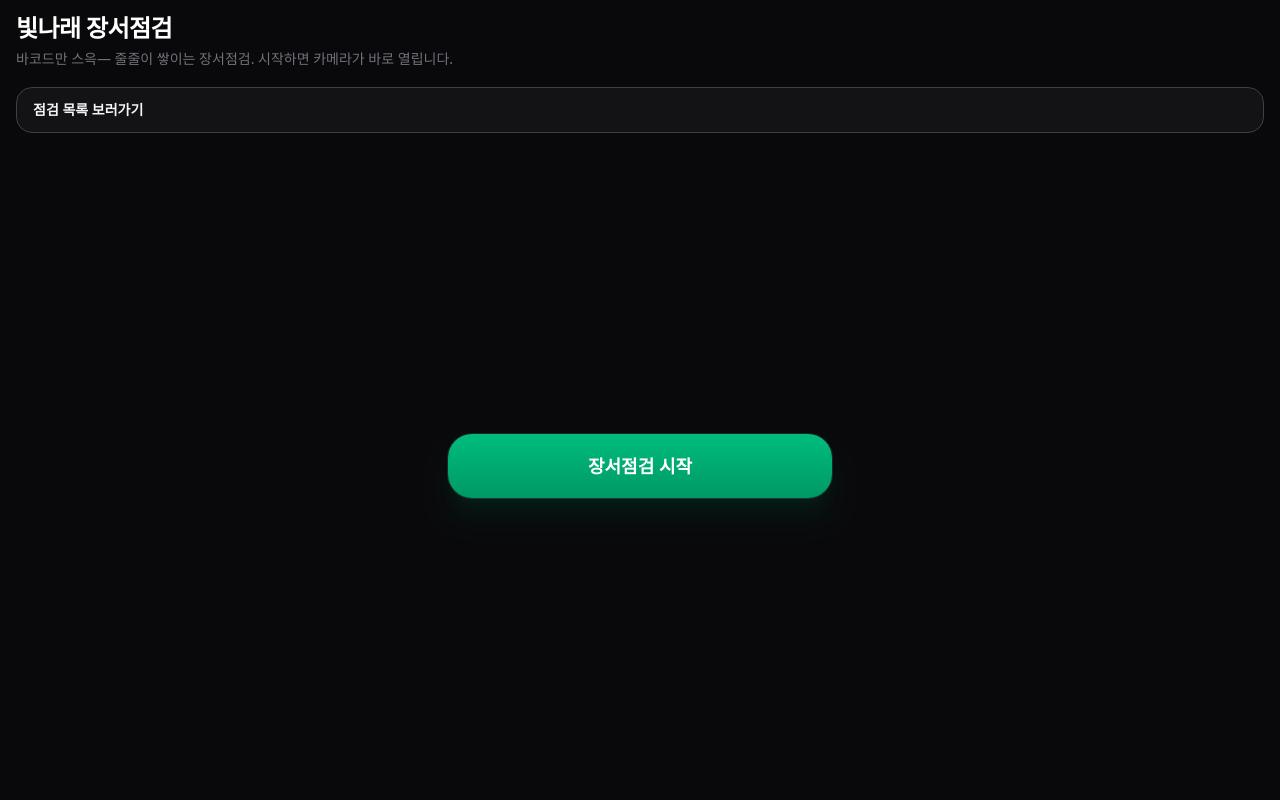
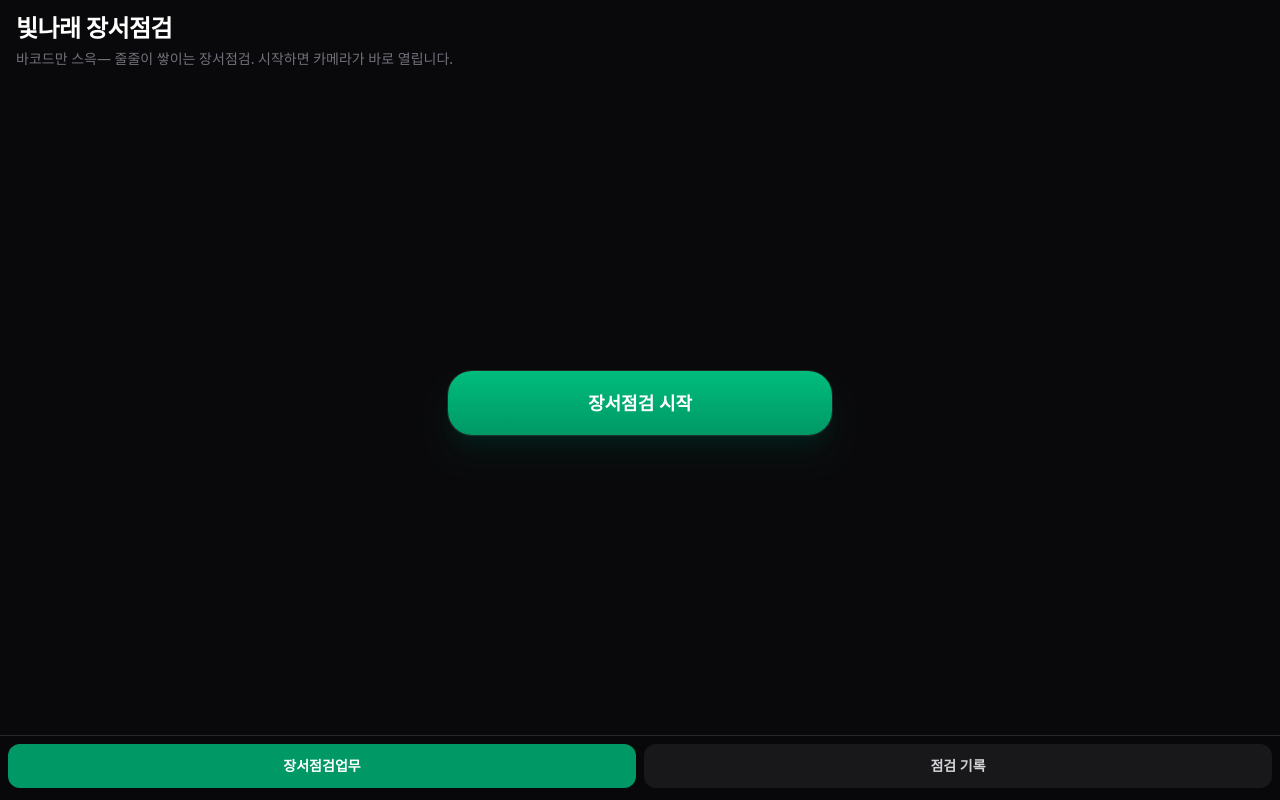
Before and after one commit to DAAC-A00/book_scanner, a Next.js app: page / in a window 1280 px wide. Built offline with nearby package versions, Linux system fonts and the light colour scheme.

Commit message:
Scanner 컴포넌트의 기록 조회 UI를 개선하고, 세션 관리 로직을 최적화하여 작업 및 기록 탭 간의 전환을 명확히 하며 사용자 경험을 향상시킴. 세션 상태에 따라 카메라 활성화 조건을 조정하고, 기록 화면의 레이아웃을 개선함.

```diff
--- a/src/components/Scanner.tsx
+++ b/src/components/Scanner.tsx
@@ -213,10 +213,11 @@ export default function Scanner() {
   const [sessionKeys, setSessionKeys] = useState<string[]>([]);
   const [historyKey, setHistoryKey] = useState<string | null>(null);
   const [historyText, setHistoryText] = useState("");
-  const [historyOpen, setHistoryOpen] = useState(false);
+  const [activeTab, setActiveTab] = useState<"work" | "history">("work");
   const [historyView, setHistoryView] = useState<"list" | "detail">("list");
 
   const inSession = activeSessionKey !== null;
+  const isWorkTab = activeTab === "work";
 
   useEffect(() => {
     setMounted(true);
@@ -253,7 +254,8 @@ export default function Scanner() {
   }, [appendDigitScanToActiveSession, triggerFeedback]);
 
   useEffect(() => {
-    if (!activeSessionKey) {
+    const shouldRunCamera = activeSessionKey !== null && isWorkTab;
+    if (!shouldRunCamera) {
       setMode("idle");
       const instance = scannerRef.current;
       scannerRef.current = null;
@@ -374,13 +376,13 @@ export default function Scanner() {
         }
       });
     };
-  }, [activeSessionKey, handleDecoded]);
+  }, [activeSessionKey, handleDecoded, isWorkTab]);
 
   const showReader =
-    inSession && !isLikelyDesktop() && mode !== "mock";
-  const showMockPanel = inSession && mode === "mock";
+    inSession && isWorkTab && !isLikelyDesktop() && mode !== "mock";
+  const showMockPanel = inSession && isWorkTab && mode === "mock";
   const showCameraLoading =
-    inSession && !isLikelyDesktop() && mode === "loading";
+    inSession && isWorkTab && !isLikelyDesktop() && mode === "loading";
 
   const recentTailLines = useMemo(() => {
     const lines = liveSessionText.split("\n").filter((l) => l.length > 0);
@@ -391,7 +393,6 @@ export default function Scanner() {
     setHistoryKey(key);
     setHistoryText(readSessionRaw(key));
     setHistoryView("detail");
-    setHistoryOpen(true);
   }, []);
 
   const onHistoryTextChange = useCallback(
@@ -424,43 +425,16 @@ export default function Scanner() {
     beginInventorySession();
   }, [beginInventorySession]);
 
-  const openHistoryList = useCallback(() => {
-    setHistoryOpen(true);
-    setHistoryView("list");
-  }, []);
-
-  const closeHistory = useCallback(() => {
-    setHistoryOpen(false);
-  }, []);
-
-  const historyModal = historyOpen ? (
-    <div className="fixed inset-0 z-[110]">
-      <div
-        className="absolute inset-0 bg-black/70"
-        onClick={closeHistory}
-        aria-hidden
-      />
-      <div className="absolute inset-0 flex flex-col bg-zinc-950 text-zinc-100">
-        <header className="flex shrink-0 items-center justify-between gap-3 border-b border-zinc-800 bg-zinc-950/95 px-4 py-3 pt-[max(0.75rem,env(safe-area-inset-top))] backdrop-blur-md">
-          <div className="min-w-0">
-            <p className="text-xs font-semibold uppercase tracking-wide text-zinc-500">
-              점검 목록
+  const historyScreen = (
+    <div className="flex min-h-0 flex-1 flex-col overflow-hidden px-4 pt-[max(0.75rem,env(safe-area-inset-top))]">
+      <h2 className="text-lg font-semibold tracking-tight text-white">
+        점검 기록
+      </h2>
+      <p className="mt-1 text-sm text-zinc-500">
+        저장된 점검을 열어 수정, 삭제, 복사할 수 있습니다.
       </p>
-            <p className="truncate text-sm font-semibold text-white">
-              저장된 장서점검 기록
-            </p>
-          </div>
-          <button
-            type="button"
-            onClick={closeHistory}
-            className="rounded-full border border-zinc-600 bg-zinc-900/90 px-4 py-2 text-sm font-medium text-zinc-200 active:bg-zinc-800"
-          >
-            닫기
-          </button>
-        </header>
-
       {historyView === "list" && (
-          <div className="min-h-0 flex-1 overflow-y-auto px-4 py-4">
+        <div className="mt-4 min-h-0 flex-1 overflow-y-auto pb-24">
           {!mounted ? (
             <p className="text-sm text-zinc-500">불러오는 중…</p>
           ) : sessionKeys.length === 0 ? (
@@ -480,9 +454,7 @@ export default function Scanner() {
                       <span className="text-base font-semibold text-zinc-100">
                         {formatSessionKeyLabel(key)}
                       </span>
-                        <span className="text-sm text-zinc-500">
-                          스캔 {n}건
-                        </span>
+                      <span className="text-sm text-zinc-500">스캔 {n}건</span>
                     </button>
                   </li>
                 );
@@ -491,24 +463,19 @@ export default function Scanner() {
           )}
         </div>
       )}
-
       {historyView === "detail" && historyKey && (
-          <div className="flex min-h-0 flex-1 flex-col">
-            <div className="shrink-0 px-4 pt-4">
+        <div className="mt-4 flex min-h-0 flex-1 flex-col pb-24">
           <button
             type="button"
             onClick={() => setHistoryView("list")}
-                className="text-sm font-medium text-zinc-300 active:text-white"
+            className="w-fit text-sm font-medium text-zinc-300 active:text-white"
           >
             ← 목록으로
           </button>
           <h3 className="mt-3 text-lg font-semibold text-white">
             {formatSessionKeyLabel(historyKey)}
           </h3>
-              <p className="mt-1 text-sm text-zinc-500">
-                삭제·수정·복사 중 원하는 작업을 선택하세요.
-              </p>
-              <div className="mt-4 flex flex-wrap items-center gap-2">
+          <div className="mt-3 flex flex-wrap items-center gap-2">
             <CopyBarcodeListButton
               sourceText={historyText}
               disabled={lineCount(historyText) === 0}
@@ -520,31 +487,19 @@ export default function Scanner() {
             >
               삭제
             </button>
-                <button
-                  type="button"
-                  onClick={closeHistory}
-                  className="rounded-full border border-zinc-600 bg-zinc-900/90 px-4 py-2 text-sm font-medium text-zinc-200 active:bg-zinc-800"
-                >
-                  완료
-                </button>
           </div>
-            </div>
-
-            <div className="min-h-0 flex-1 px-4 pb-[max(1rem,env(safe-area-inset-bottom))] pt-4">
           <textarea
             value={historyText}
             onChange={(e) => onHistoryTextChange(e.target.value)}
             spellCheck={false}
             autoComplete="off"
             autoCorrect="off"
-                className="h-full min-h-[40dvh] w-full resize-none rounded-2xl border border-zinc-700 bg-zinc-900 px-4 py-3 font-mono text-sm leading-relaxed text-zinc-100 tabular-nums outline-none ring-emerald-500/30 focus:ring-2"
+            className="mt-3 h-full min-h-[38dvh] w-full resize-none rounded-2xl border border-zinc-700 bg-zinc-900 px-4 py-3 font-mono text-sm leading-relaxed text-zinc-100 tabular-nums outline-none ring-emerald-500/30 focus:ring-2"
           />
-            </div>
         </div>
       )}
     </div>
-    </div>
-  ) : null;
+  );
 
   return (
     <div
@@ -561,7 +516,7 @@ export default function Scanner() {
       )}
 
       <div className="flex min-h-0 min-w-0 flex-1 flex-col overflow-hidden">
-        {!inSession && (
+        {activeTab === "work" && !inSession && (
           <div className="flex min-h-0 flex-1 flex-col overflow-y-auto px-4 pt-[max(0.75rem,env(safe-area-inset-top))]">
             <h1 className="text-2xl font-bold tracking-tight text-white">
               빛나래 장서점검
@@ -570,21 +525,6 @@ export default function Scanner() {
               바코드만 스윽— 줄줄이 쌓이는 장서점검. 시작하면 카메라가 바로
               열립니다.
             </p>
-            {mounted && sessionKeys.length > 0 && (
-              <p className="mt-3 rounded-lg border border-emerald-900/40 bg-emerald-950/25 px-3 py-2 text-sm text-emerald-100/90">
-                저장된 점검 {sessionKeys.length}건 — 아래 목록에서 열 수
-                있습니다.
-              </p>
-            )}
-            <div className="mt-4">
-              <button
-                type="button"
-                onClick={openHistoryList}
-                className="w-full rounded-2xl border border-zinc-700 bg-zinc-900/70 px-4 py-3 text-left text-sm font-semibold text-zinc-100 active:bg-zinc-800"
-              >
-                점검 목록 보러가기
-              </button>
-            </div>
             <div className="mt-8 flex flex-1 flex-col items-center justify-center pb-8">
               <button
                 type="button"
@@ -597,16 +537,9 @@ export default function Scanner() {
           </div>
         )}
 
-        {inSession && (
+        {activeTab === "work" && inSession && (
           <div className="relative z-10 flex min-h-0 flex-1 flex-col overflow-hidden">
-            <header className="relative z-50 flex shrink-0 items-center justify-between gap-2 border-b border-zinc-800/80 bg-zinc-950/95 px-3 py-2 pt-[max(0.5rem,env(safe-area-inset-top))] backdrop-blur-md">
-              <button
-                type="button"
-                onClick={openHistoryList}
-                className="rounded-full border border-zinc-600 bg-zinc-900/90 px-4 py-2 text-sm font-medium text-zinc-200 active:bg-zinc-800"
-              >
-                점검 목록
-              </button>
+            <header className="relative z-50 flex shrink-0 items-center justify-end gap-2 border-b border-zinc-800/80 bg-zinc-950/95 px-3 py-2 pt-[max(0.5rem,env(safe-area-inset-top))] backdrop-blur-md">
               <button
                 type="button"
                 onClick={() => endInventorySession()}
@@ -698,6 +631,8 @@ export default function Scanner() {
             </div>
           </div>
         )}
+
+        {activeTab === "history" && historyScreen}
       </div>
 
       {toast && (
@@ -709,7 +644,7 @@ export default function Scanner() {
         </div>
       )}
 
-      {inSession && (
+      {inSession && activeTab === "work" && (
         <div className="relative z-40 shrink-0 border-t border-zinc-800 bg-zinc-950/98 px-3 py-2">
           <div className="mb-1 flex items-center justify-between gap-2">
             <label className="text-xs font-medium uppercase tracking-wide text-zinc-500">
@@ -730,7 +665,32 @@ export default function Scanner() {
           />
         </div>
       )}
-      {historyModal}
+      <nav className="relative z-[100] shrink-0 border-t border-zinc-800 bg-zinc-950/95 px-2 py-2 pb-[max(0.75rem,env(safe-area-inset-bottom))] backdrop-blur-md">
+        <div className="grid grid-cols-2 gap-2">
+          <button
+            type="button"
+            onClick={() => setActiveTab("work")}
+            className={`rounded-xl px-3 py-3 text-sm font-semibold ${
+              activeTab === "work"
+                ? "bg-emerald-600 text-white"
+                : "bg-zinc-900 text-zinc-300 active:bg-zinc-800"
+            }`}
+          >
+            장서점검업무
+          </button>
+          <button
+            type="button"
+            onClick={() => setActiveTab("history")}
+            className={`rounded-xl px-3 py-3 text-sm font-semibold ${
+              activeTab === "history"
+                ? "bg-emerald-600 text-white"
+                : "bg-zinc-900 text-zinc-300 active:bg-zinc-800"
+            }`}
+          >
+            점검 기록
+          </button>
+        </div>
+      </nav>
     </div>
   );
 }
```
Lines whose indentation alone changed are shown as unchanged.
